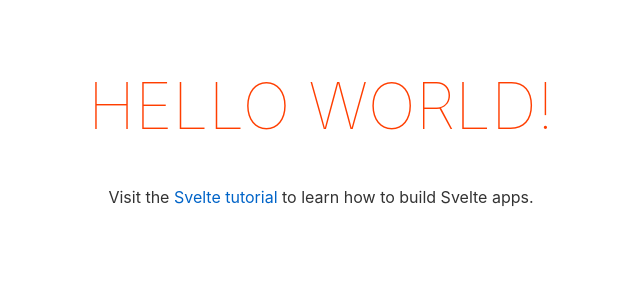
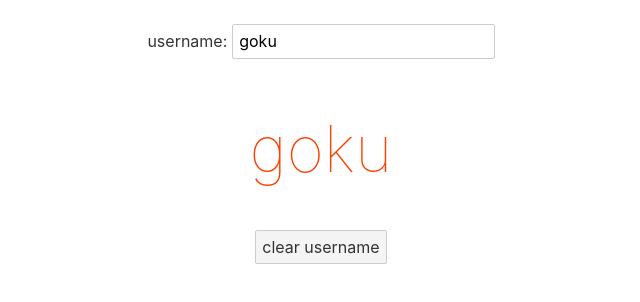
Before and after one commit to samclaus/lms-frontend, a Svelte app: page / in a window 1280 px wide. Shown: the top 302 px of the page, without its empty margins (319-959 px from the left). Built offline with nearby package versions, Linux system fonts and the light colour scheme.

Commit message:
started login form

```diff
--- a/src/App.svelte
+++ b/src/App.svelte
@@ -1,10 +1,20 @@
-<script lang="ts">
-	export let name: string;
+<script>
+	let username = "goku"
+
+	function clearusername(){
+		username=""
+	}
 </script>
 
 <main>
-	<h1>Hello {name}!</h1>
-	<p>Visit the <a href="https://svelte.dev/tutorial">Svelte tutorial</a> to learn how to build Svelte apps.</p>
+<form>
+	<label>username:
+		<input type="text" bind:value={username}>
+	</label>
+	<h1>{username}</h1>
+	<button on:click={clearusername}>clear username</button>
+</form>
+
 </main>
 
 <style>
@@ -17,7 +27,7 @@
 
 	h1 {
 		color: #ff3e00;
-		text-transform: uppercase;
+
 		font-size: 4em;
 		font-weight: 100;
 	}
```
Also changed, not shown: package.json (line endings or trailing spaces), 1 other file (tests, documents, lock files or other folders).
